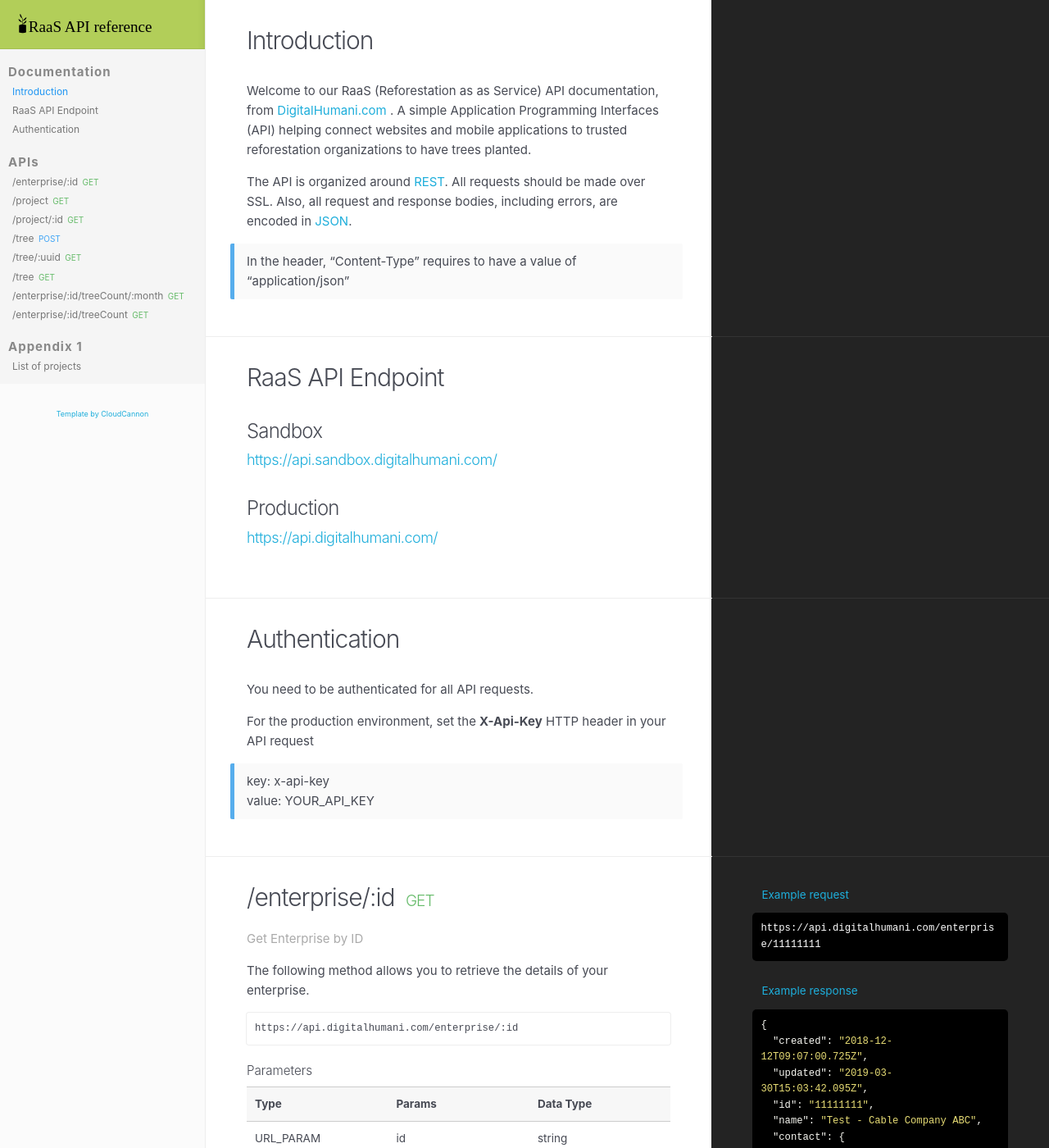
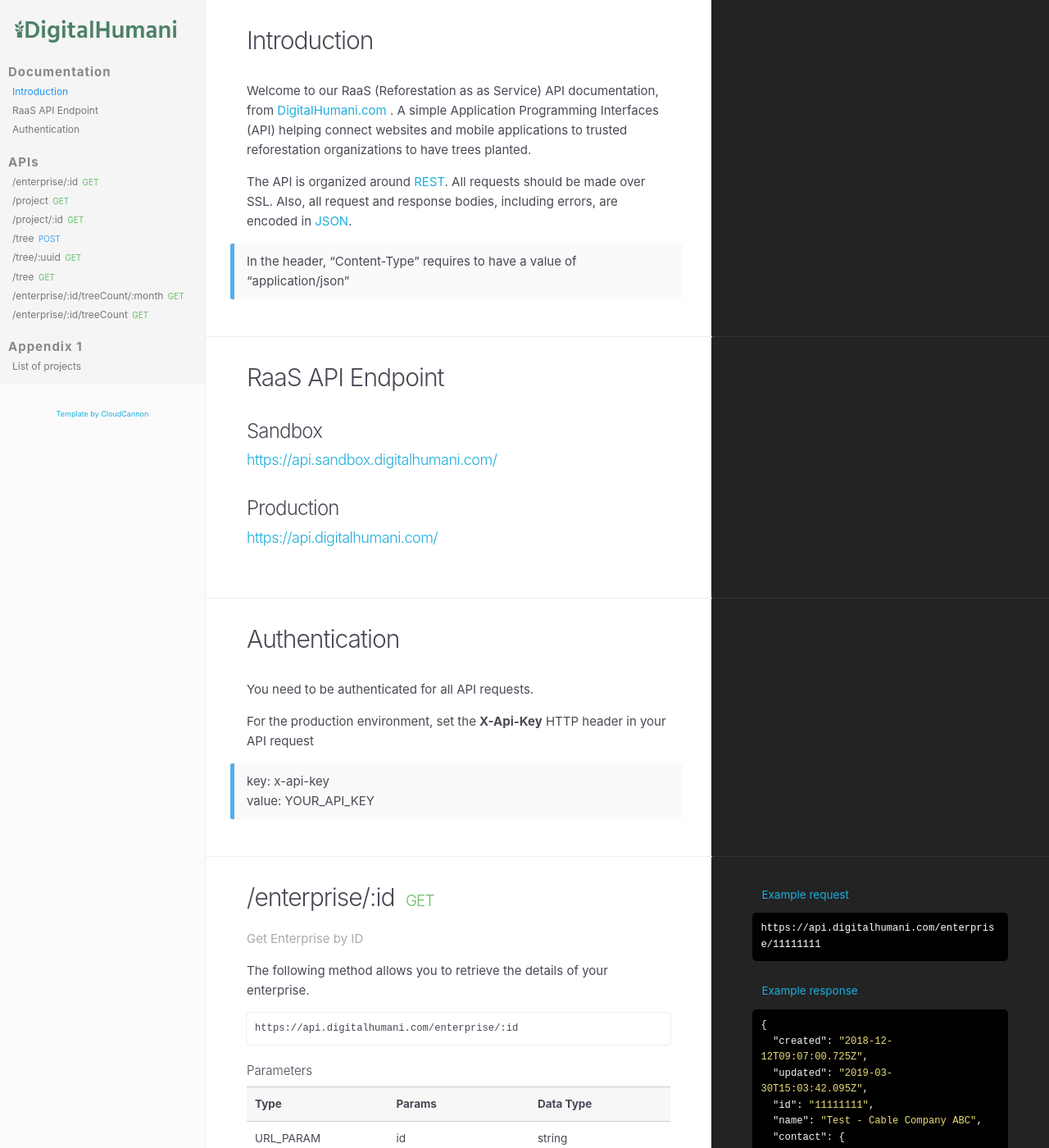
Before and after one commit to digitalhumani/docs, a Jekyll site: the page built from index.html, in a window 1280 px wide and 1400 px high. Shown: the whole window at 82% size. Built offline with Jekyll 4.4.1, drawn with Linux system fonts in a browser that asks for light colours; nearby versions of some CDN libraries.

Commit message:
Update logo, favicon (#3)
* Update logo, favicon

* Fix https link

Co-authored-by: Carl Scheller <carl@honorlock.com>

```diff
--- a/_layouts/default.html
+++ b/_layouts/default.html
@@ -23,11 +23,11 @@
 	</head>
 	<body>
 		<header>
-			<h1>
+			<h1 style="border-bottom: none; box-shadow: none;">
 				<button type="button" class="open-nav" id="open-nav"></button>
 				<!-- Force to digitalhumani docs' endpoint
-					<a href="{{ site.baseurl }}/"><img src="{{ site.baseurl }}/images/logo.svg" height="40" alt="{{ site.title }} logo"></a>-->
-				<a href="https://digitalhumani.com/docs/"><img src="./images/logo.svg" height="40" alt="{{ site.title }} logo"></a>
+					<a href="{{ site.baseurl }}/"><img src="{{ site.baseurl }}/images/dh-logo.png" height="40" alt="{{ site.title }} logo"></a>-->
+				<a href="https://docs.digitalhumani.com"><img src="./images/dh-logo.png" style="height: 48px; margin-top: 15px;" alt="{{ site.title }} logo"></a>
 			</h1>
 
 			{% include sidebar.html %}
--- a/css/style.scss
+++ b/css/style.scss
@@ -3,7 +3,7 @@
 sitemap: false
 ---
 
-$brand-colour: #b2ce59;
+$brand-colour: #F5F5F5;
 
 $nav-header-height: 60px;
 $nav-background-color: #f5f5f5;
```
Also changed, not shown: apple-touch-icon.png, favicon.png, images/dh-logo.png (added), siteicon.png, touch-icon.png (deleted), 1 other file.
